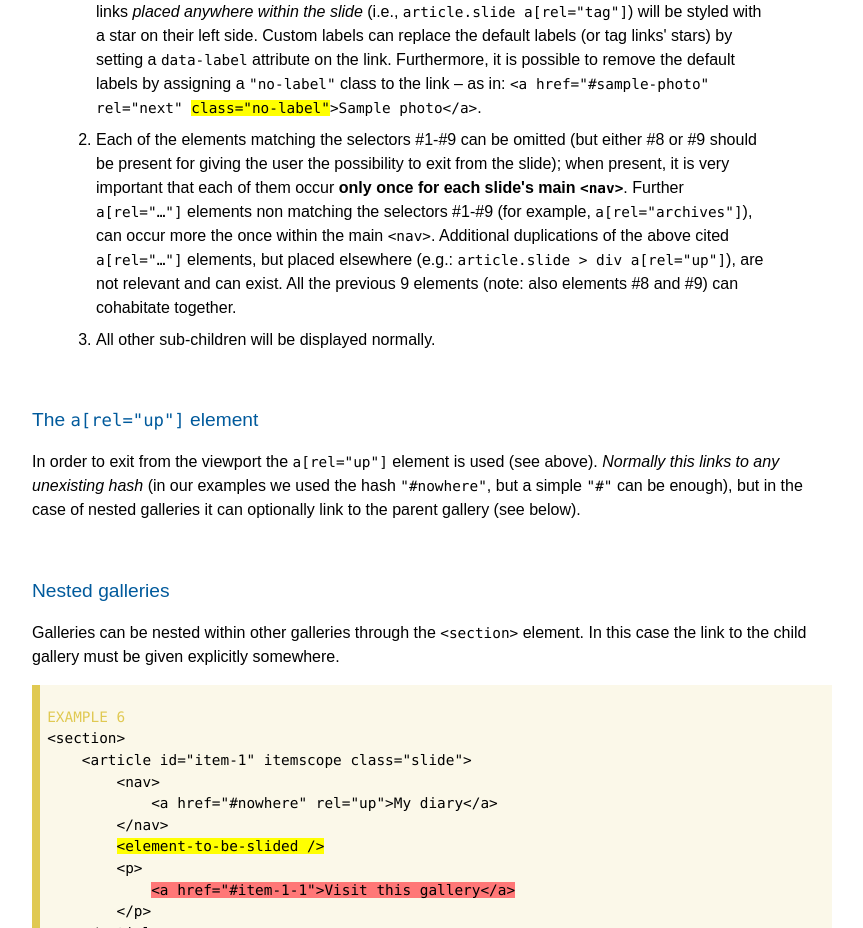
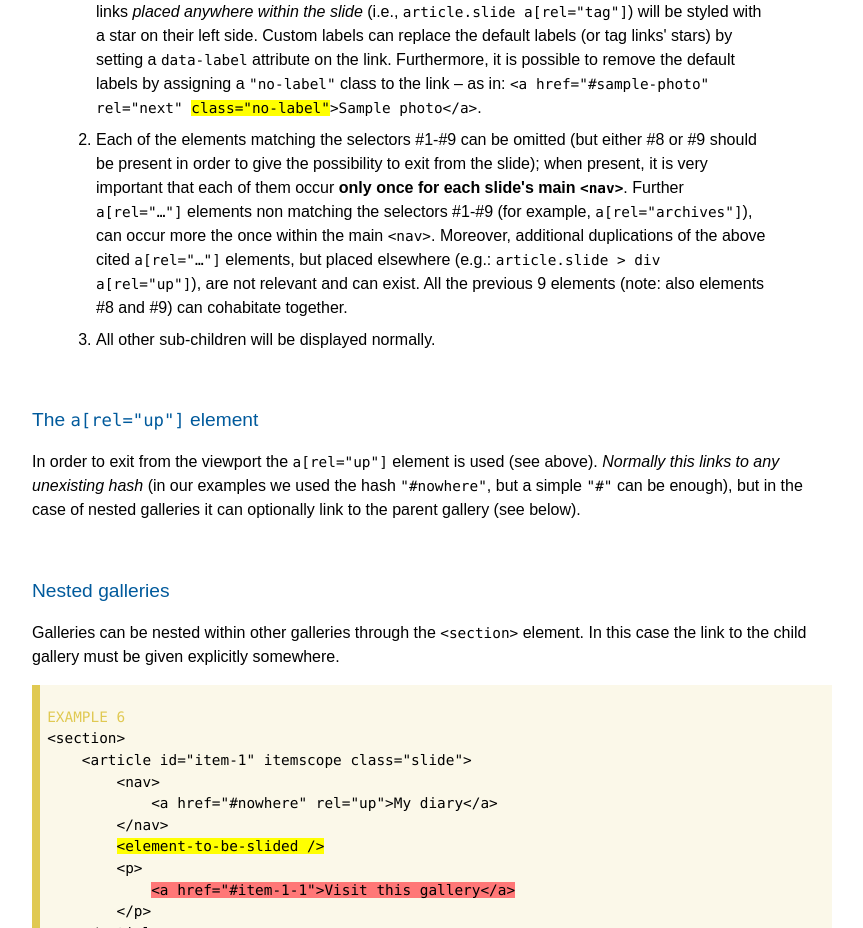
Before and after one commit to madmurphy/takefive.css, a website: page docs/man.html in a window 1280 px wide. Shown: the part 3598-4526 px from the top of the page, without its empty margins (235-1098 px from the left). Drawn offline with Linux system fonts and the light colour scheme.

Commit message:
New release

```diff
--- a/docs/man.html
+++ b/docs/man.html
@@ -65,7 +65,7 @@
 <li><code>article.slide &gt; nav:first-of-type a[rel="up"],</code> will be showed in background and accompanied by the label &ldquo;Back to&rdquo; when not empty, or by the label &ldquo;Click to exit&rdquo; when empty</li>
 <li><code><em>leeloo</em> a[rel="up"]:empty</code> will entirely cover the <code><em>&lt;leeeloo&gt;</em></code> element</li>
 </ol>Other <code>a[rel="&hellip;"]</code> elements not present in this list &ndash; with the exception of <code>a[rel="tag"]</code> &ndash; will be accompanied by a label containing their <code>rel</code> attribute, if placed inside the main <code>&lt;nav&gt;</code>. Tag links <em>placed anywhere within the slide</em> (i.e., <code>article.slide a[rel="tag"]</code>) will be styled with a star on their left side.<code></code> Custom labels can replace the default labels (or tag links' stars) by setting a <code>data-label</code> attribute on the link. Furthermore, it is possible to remove the default labels by assigning a <code>"no-label"</code> class to the link &ndash; as in: <code>&lt;a href="#sample-photo" rel="next" <span style="background-color: #ffff00;">class="no-label"</span>&gt;Sample photo&lt;/a&gt;</code>.</li>
-<li>Each of the elements matching the selectors #1-#9 can be omitted (but either #8 or #9 should be present for giving the user the possibility to exit from the slide); when present, it is very important that each of them occur <strong>only once for each slide's main <code>&lt;nav&gt;</code></strong>. Further <code>a[rel="&hellip;"]</code> elements non matching the selectors #1-#9 (for example, <code>a[rel="archives"]</code>), can occur more the once within the main <code>&lt;nav&gt;</code>. Additional duplications of the above cited <code>a[rel="&hellip;"]</code> elements, but placed elsewhere (e.g.: <code>article.slide &gt; div a[rel="up"]</code>), are not relevant and can exist. All the previous 9 elements (note: also elements #8 and #9) can cohabitate together.</li>
+<li>Each of the elements matching the selectors #1-#9 can be omitted (but either #8 or #9 should be present in order to give the possibility to exit from the slide); when present, it is very important that each of them occur <strong>only once for each slide's main <code>&lt;nav&gt;</code></strong>. Further <code>a[rel="&hellip;"]</code> elements non matching the selectors #1-#9 (for example, <code>a[rel="archives"]</code>), can occur more the once within the main <code>&lt;nav&gt;</code>. Moreover, additional duplications of the above cited <code>a[rel="&hellip;"]</code> elements, but placed elsewhere (e.g.: <code>article.slide &gt; div a[rel="up"]</code>), are not relevant and can exist. All the previous 9 elements (note: also elements #8 and #9) can cohabitate together.</li>
 <li>All other sub-children will be displayed normally. </li>
 </ol></li>
 </ul>
```
